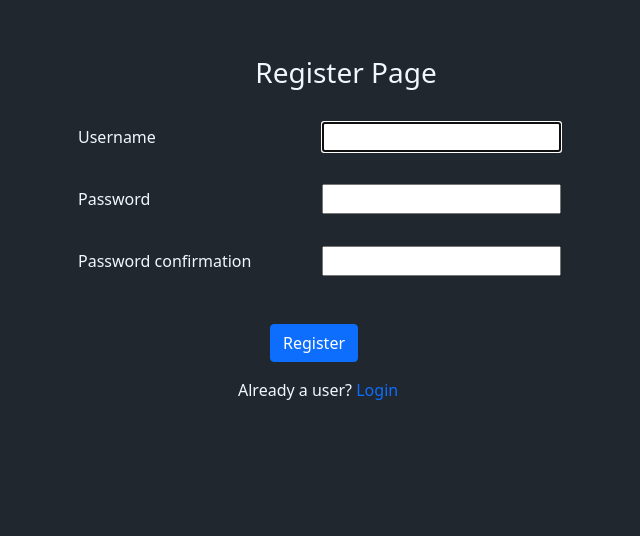
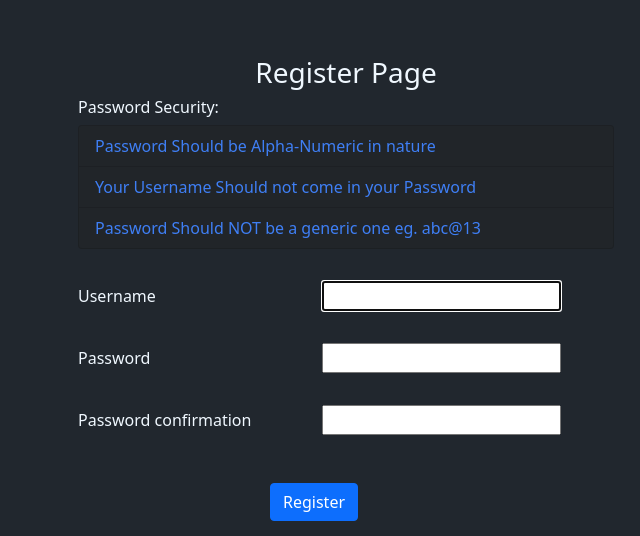
Before and after one commit to Jackent2B/ArenaWorkspace, a Django app: page /register/ in a window 1280 px wide. Shown: the part 56-592 px from the top of the page, without its empty margins (294-934 px from the left). Run offline with Django 4.2, Linux system fonts and the light colour scheme.

Commit message:
password security updated

```diff
--- a/templates/login_register.html
+++ b/templates/login_register.html
@@ -22,6 +22,12 @@
 {% else %}
  <div class="container" style="max-width: 35rem;padding-top: 2rem;">
     <h3 style="text-align: center;">Register Page</h3>
+    <h6>Password Security:</h6>
+    <ul class="list-group">
+      <li class="list-group-item" style="background-color: #212529;color: rgb(63, 127, 245);">Password Should be Alpha-Numeric in nature</li>
+      <li class="list-group-item" style="background-color: #212529;color: rgb(63, 127, 245)">Your Username Should not come in your Password</li>
+      <li class="list-group-item" style="background-color: #212529;color: rgb(63, 127, 245)">Password Should NOT be a generic one eg. abc@13</li>
+    </ul>
     <form method="POST" action="">
         {% csrf_token %}
 
```
Also changed, not shown: db.sqlite3.
